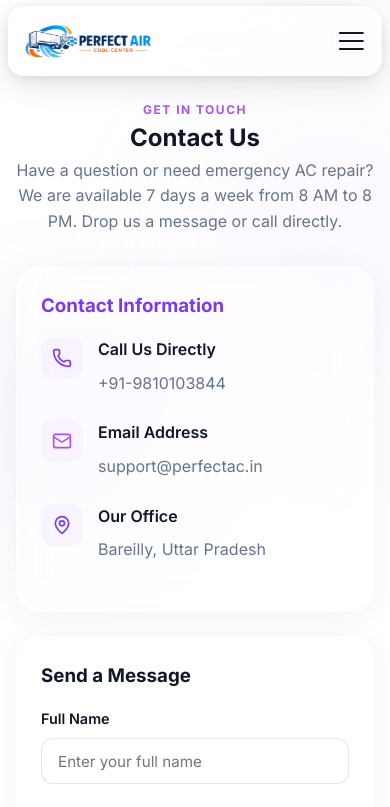
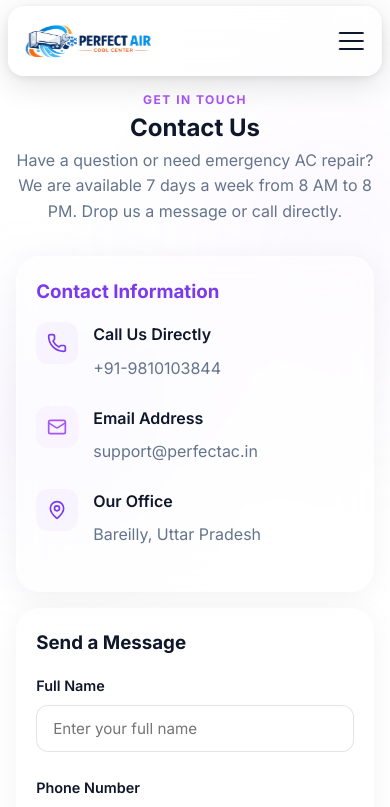
Before and after one commit to mynexasolutions-spec/perfect_ac, a React (Vite) app in the folder frontend/: page /contact in a window 390 px wide. Shown: the top 807 px of the page. Built offline with nearby package versions, Linux system fonts and the light colour scheme.

Commit message:
Fix mobile scroll block on contact form; add html overflow-x hidden and 480px contact section padding

```diff
--- a/frontend/src/index.css
+++ b/frontend/src/index.css
@@ -23,6 +23,10 @@
   margin: 0;
   padding: 0;
   box-sizing: border-box;
+}
+
+html {
+  overflow-x: hidden;
 }
 
 body {
@@ -2455,13 +2459,19 @@ select.form-control {
   }
 
   /* Contact & Booking page on mobile */
+  .contact-page-section {
+    padding-top: 90px;
+    padding-bottom: 40px;
+    min-height: auto;
+  }
+
   .contact-info,
   .contact-form {
-    padding: 1.5rem !important;
+    padding: 1.2rem !important;
   }
 
   .grid-2.align-start {
-    gap: 1.5rem;
+    gap: 1rem;
   }
 
   .btn.lg {
```
